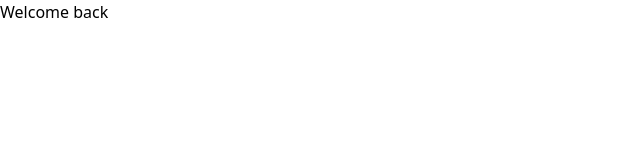
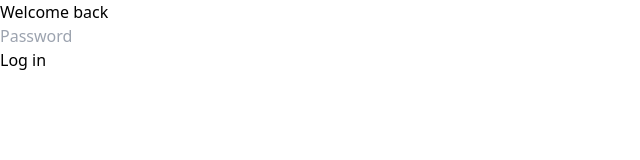
Before and after one commit to Finchsize/interniship-4, a React (Create React App) app in the folder frontend/: page /sign-in/login/1 in a window 1280 px wide. Shown: the top 160 px of the page, without its empty margins (0-640 px from the left). Built offline with nearby package versions, Linux system fonts and the light colour scheme.

Commit message:
I4-28 - Add working Login page, implement React Hook Form for Sign in page, fix dependency warning

```diff
--- a/frontend/package.json
+++ b/frontend/package.json
@@ -47,6 +47,7 @@
     ]
   },
   "devDependencies": {
+    "@babel/plugin-proposal-private-property-in-object": "^7.21.11",
     "@types/js-cookie": "^3.0.3",
     "@types/validator": "^13.11.1",
     "prettier": "^3.0.1",
--- a/frontend/src/pages/Login.tsx
+++ b/frontend/src/pages/Login.tsx
@@ -1,7 +1,68 @@
+import { useParams } from "react-router-dom";
+import { useNavigate } from "react-router-dom";
+import { useForm, SubmitHandler } from "react-hook-form";
+import axios from "axios";
+import Cookies from "universal-cookie";
+
+type Inputs = {
+  password: string;
+};
+
 export function Login() {
+  const { nickname } = useParams();
+  const navigate = useNavigate();
+  const cookies = new Cookies();
+
+  const {
+    register,
+    handleSubmit,
+    formState: { errors },
+  } = useForm<Inputs>();
+
+  const onSubmit: SubmitHandler<Inputs> = (formData) => {
+    if (typeof formData.password != "string") {
+      console.log("Form validation error");
+    } else {
+      const payload = {
+        name: nickname,
+        password: formData.password,
+      };
+      try {
+        axios
+          .post(process.env.REACT_APP_API + "user/login", payload)
+          .then((response) => {
+            const jwtToken = response.data;
+            if (typeof jwtToken != "string") {
+              console.log(response.status);
+            } else {
+              cookies.set("jwt", jwtToken, {
+                expires: new Date(Date.now() + 5 * 60 * 1000),
+                secure: true,
+                httpOnly: true,
+                sameSite: "lax",
+              });
+              navigate("/");
+            }
+          });
+      } catch (error) {
+        console.log(error);
+      }
+    }
+  };
+
   return (
     <div>
       <h1>Welcome back</h1>
+      <form onSubmit={handleSubmit(onSubmit)}>
+        <input
+          placeholder="Password"
+          {...register("password", {
+            required: "Password is required",
+          })}
+        />
+        <p>{errors.password?.message}</p>
+        <input type="submit" value="Log in" />
+      </form>
     </div>
   );
 }
--- a/frontend/src/pages/SignIn.tsx
+++ b/frontend/src/pages/SignIn.tsx
@@ -1,41 +1,52 @@
-import { useState } from "react";
 import { useNavigate } from "react-router-dom";
+import { useForm, SubmitHandler } from "react-hook-form";
 import axios from "axios";
 
+type Inputs = {
+  nickname: string;
+};
+
 export function SignIn() {
-  const [nickname, setNickname] = useState("");
   const navigate = useNavigate();
 
-  const handleSubmit = async (e: any) => {
-    e.preventDefault();
+  const {
+    register,
+    handleSubmit,
+    formState: { errors },
+  } = useForm<Inputs>();
+
+  const onSubmit: SubmitHandler<Inputs> = (formData) => {
+    if (typeof formData.nickname != "string") {
+      console.log("Form validation error");
+    } else {
       try {
         axios
-        .get(process.env.REACT_APP_API + "user/exists/" + nickname)
+          .get(process.env.REACT_APP_API + "user/exists/" + formData.nickname)
           .then((response) => {
             const data = response.data;
             if (data == false) {
-            navigate("/sign-in/register/" + nickname);
+              navigate("/sign-in/register/" + formData.nickname);
             } else {
-            navigate("/sign-in/login/" + nickname);
+              navigate("/sign-in/login/" + formData.nickname);
             }
           });
       } catch (error) {
         console.log(error);
+      }
     }
   };
 
   return (
     <div>
       <h1>Sign in</h1>
-      <form onSubmit={handleSubmit}>
+      <form onSubmit={handleSubmit(onSubmit)}>
         <input
-          type="text"
-          value={nickname}
-          onChange={(e: any) => {
-            setNickname(e.target.value);
-          }}
           placeholder="Nickname"
-        ></input>
+          {...register("nickname", {
+            required: "Nickname is required",
+          })}
+        />
+        <p>{errors.nickname?.message}</p>
         <input type="submit" value="Continue"></input>
       </form>
     </div>
```
Also changed, not shown: 1 other file (tests, documents, lock files or other folders). Lines whose indentation alone changed are shown as unchanged.
